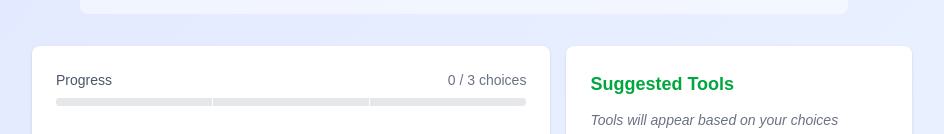
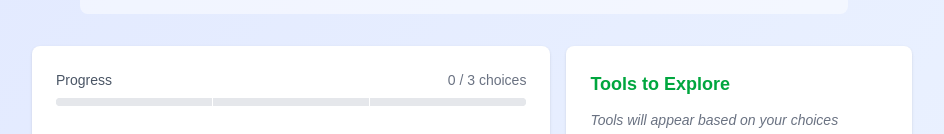
Before and after one commit to mandicai/tiny-tools, a Next.js app: page / in a window 1280 px wide. Both pictures are taken after a click on the element 418 px from the left and 722 px from the top of the page. Shown: the part 432-566 px from the top of the page, without its empty margins (176-1120 px from the left). Built offline with nearby package versions, Linux system fonts and the light colour scheme.

Commit message:
tool wording

```diff
--- a/src/components/ScenarioSidebar.tsx
+++ b/src/components/ScenarioSidebar.tsx
@@ -33,7 +33,7 @@ export default function ScenarioSidebar({
 
       {/* Tool Suggestions */}
       <div className="mb-6">
-        <h3 className="text-lg font-bold mb-3 text-green-600">Suggested Tools</h3>
+        <h3 className="text-lg font-bold mb-3 text-green-600">Tools to Explore</h3>
         <div className="max-h-80 overflow-y-auto space-y-2">
           {toolSuggestions.length === 0 ? (
             allSuggestedTools.length === 0 ? (
```
